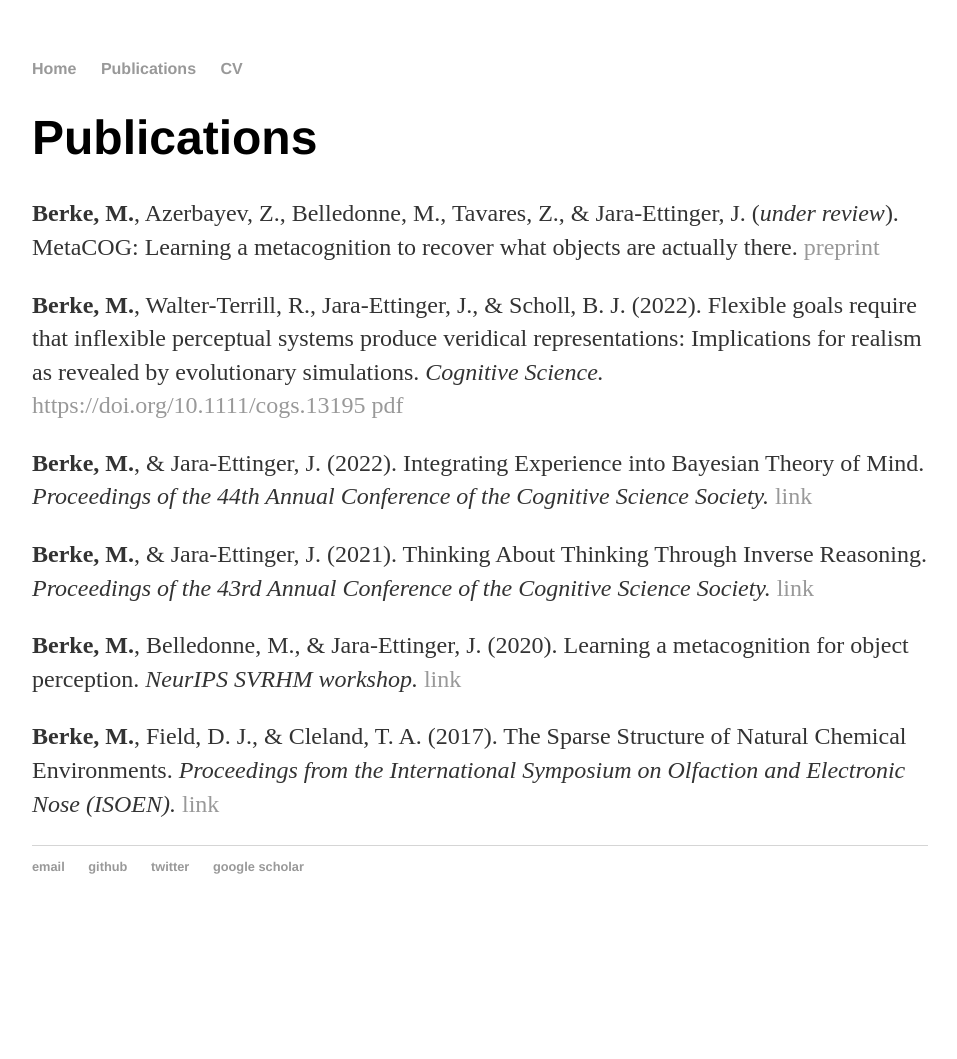
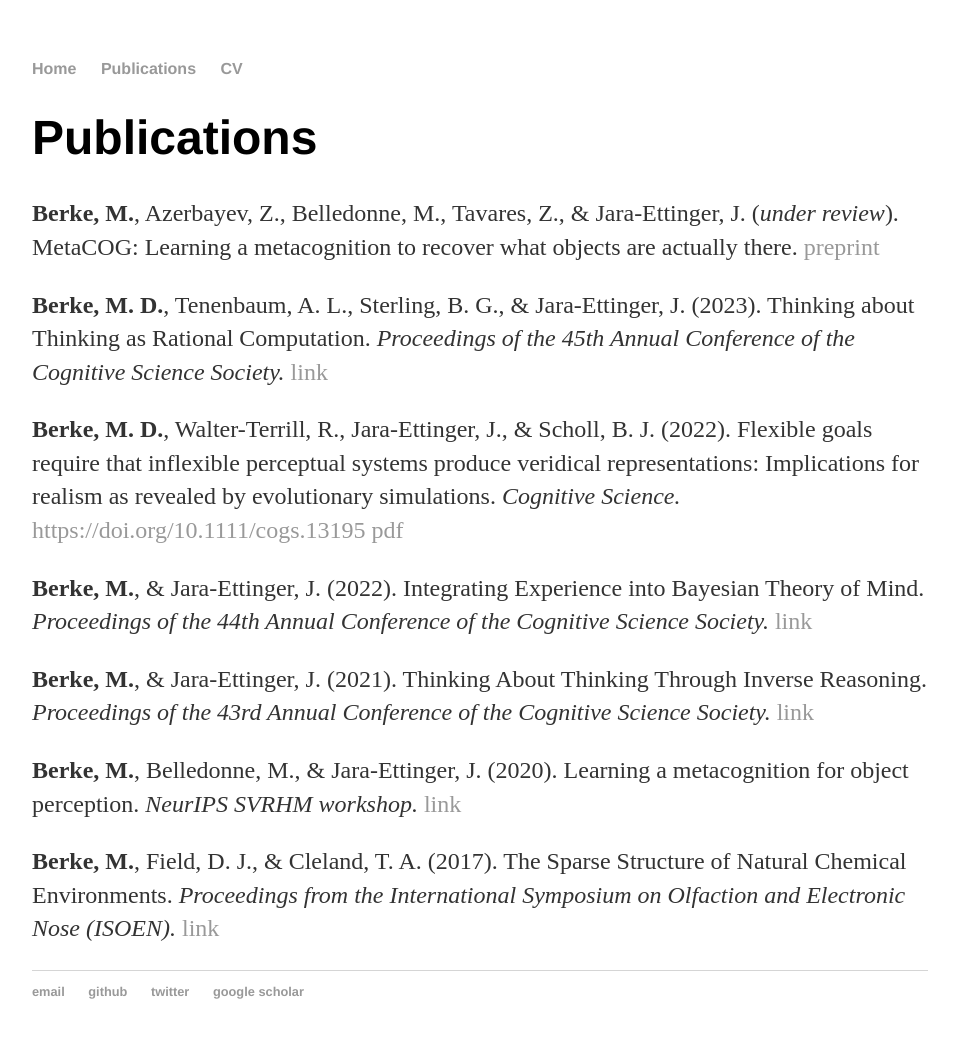
Before and after one commit to marleneberke/marleneberke.github.io, a Jekyll site: the page built from publications.html, in a window 1280 px wide. Shown: the whole page, without its empty margins (160-1117 px from the left). Built offline with Jekyll 4.4.1, drawn with Linux system fonts in a browser that asks for light colours; before the commit the page ends 934 px from its top, so only the background shows below that.

Commit message:
Update publications.html
Added pre-print for CogSci 2023 paper on arXiv

```diff
--- a/publications.html
+++ b/publications.html
@@ -7,7 +7,9 @@ title: Publications
 
 <p><b>Berke, M.</b>, Azerbayev, Z., Belledonne, M., Tavares, Z., & Jara-Ettinger, J. (<i>under review</i>). MetaCOG: Learning a metacognition to recover what objects are actually there. <a href="https://github.com/marleneberke/marleneberke.github.io/raw/main/METACOG.pdf">preprint</a> </p>
 
-<p><b>Berke, M.</b>, Walter-Terrill, R., Jara-Ettinger, J., & Scholl, B. J. (2022). Flexible goals require that inflexible perceptual systems produce veridical representations: Implications for realism as revealed by evolutionary simulations. <i>Cognitive Science.</i>  <a href="https://doi.org/10.1111/cogs.13195">https://doi.org/10.1111/cogs.13195</a> <a href="https://github.com/marleneberke/marleneberke.github.io/raw/main/FlexibleGoals.pdf">pdf</a> </p>
+<p><b>Berke, M. D.</b>, Tenenbaum, A. L., Sterling, B. G., & Jara-Ettinger, J. (2023). Thinking about Thinking as Rational Computation. <i>Proceedings of the 45th Annual Conference of the Cognitive Science Society.</i> <a href="https://psyarxiv.com/e65p3/download?format=pdf">link</a> </p>
+
+<p><b>Berke, M. D.</b>, Walter-Terrill, R., Jara-Ettinger, J., & Scholl, B. J. (2022). Flexible goals require that inflexible perceptual systems produce veridical representations: Implications for realism as revealed by evolutionary simulations. <i>Cognitive Science.</i>  <a href="https://doi.org/10.1111/cogs.13195">https://doi.org/10.1111/cogs.13195</a> <a href="https://github.com/marleneberke/marleneberke.github.io/raw/main/FlexibleGoals.pdf">pdf</a> </p>
 
 <p><b>Berke, M.</b>, & Jara-Ettinger, J. (2022). Integrating Experience into Bayesian Theory of Mind. <i>Proceedings of the 44th Annual Conference of the Cognitive Science Society.</i> <a href="https://escholarship.org/content/qt8397z6nx/qt8397z6nx.pdf">link</a> </p>
 
```
